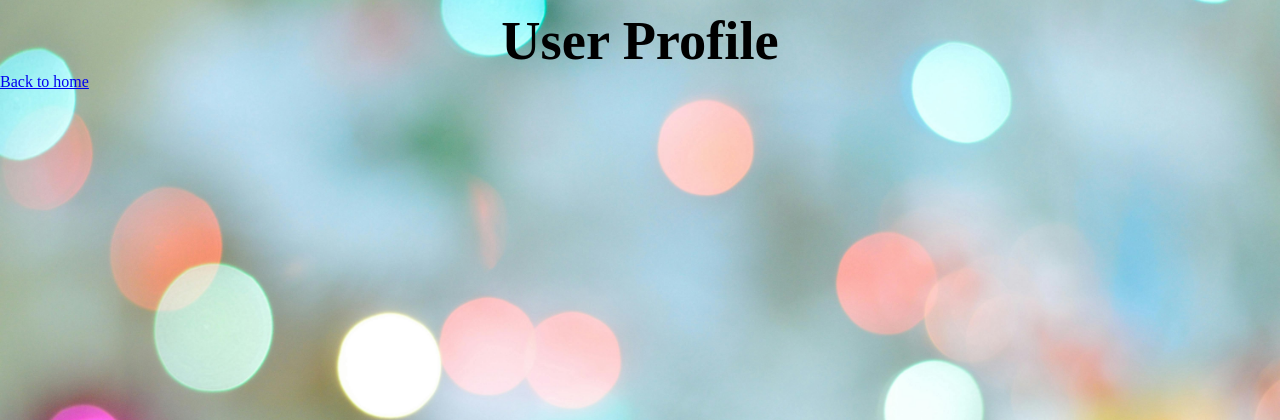
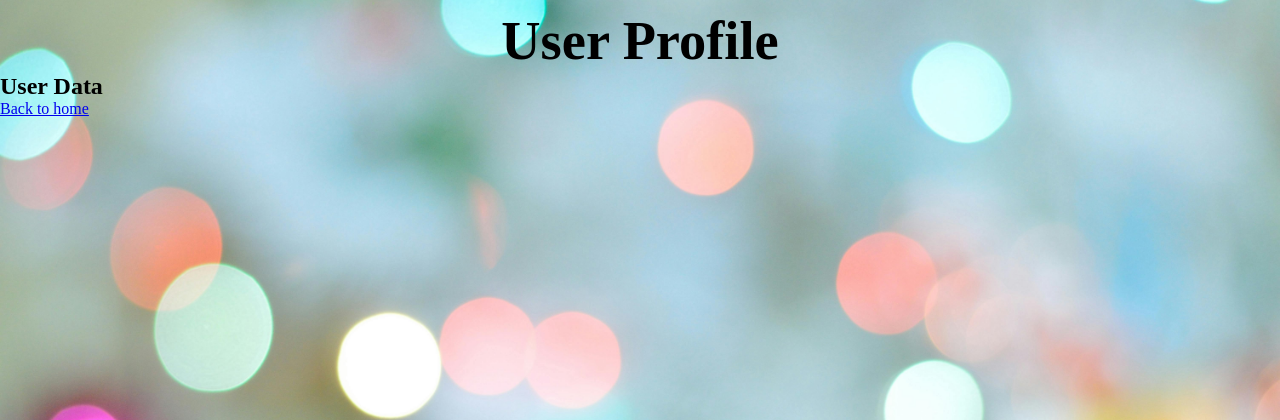
Before and after one commit to Benita0123/Event-management-system, a Flask app: page /event_manager/user in a window 1280 px wide. Shown: the top 420 px of the page. Run offline with Flask 3, Linux system fonts and the light colour scheme.

Commit message:
Update user.html

```diff
--- a/templates/user.html
+++ b/templates/user.html
@@ -9,6 +9,12 @@
   <h1>User Profile</h1>
   <div class="profile-info">
   </div>
+  <h2>User Data</h2>
+  <ul>
+      {% for user in user_data %}
+          <li>{{ user }}</li>
+      {% endfor %}
+  </ul>
   <a href="/">Back to home</a>
 </div>
 
```
